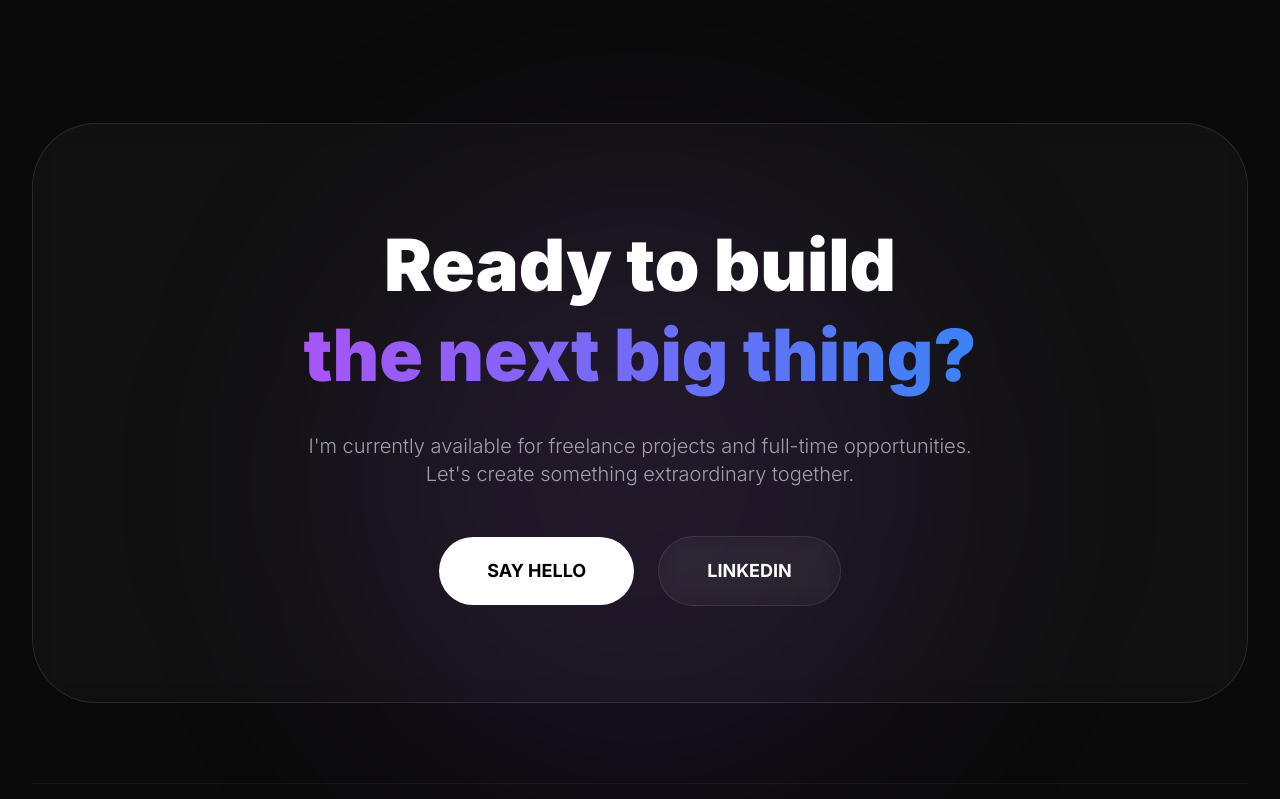
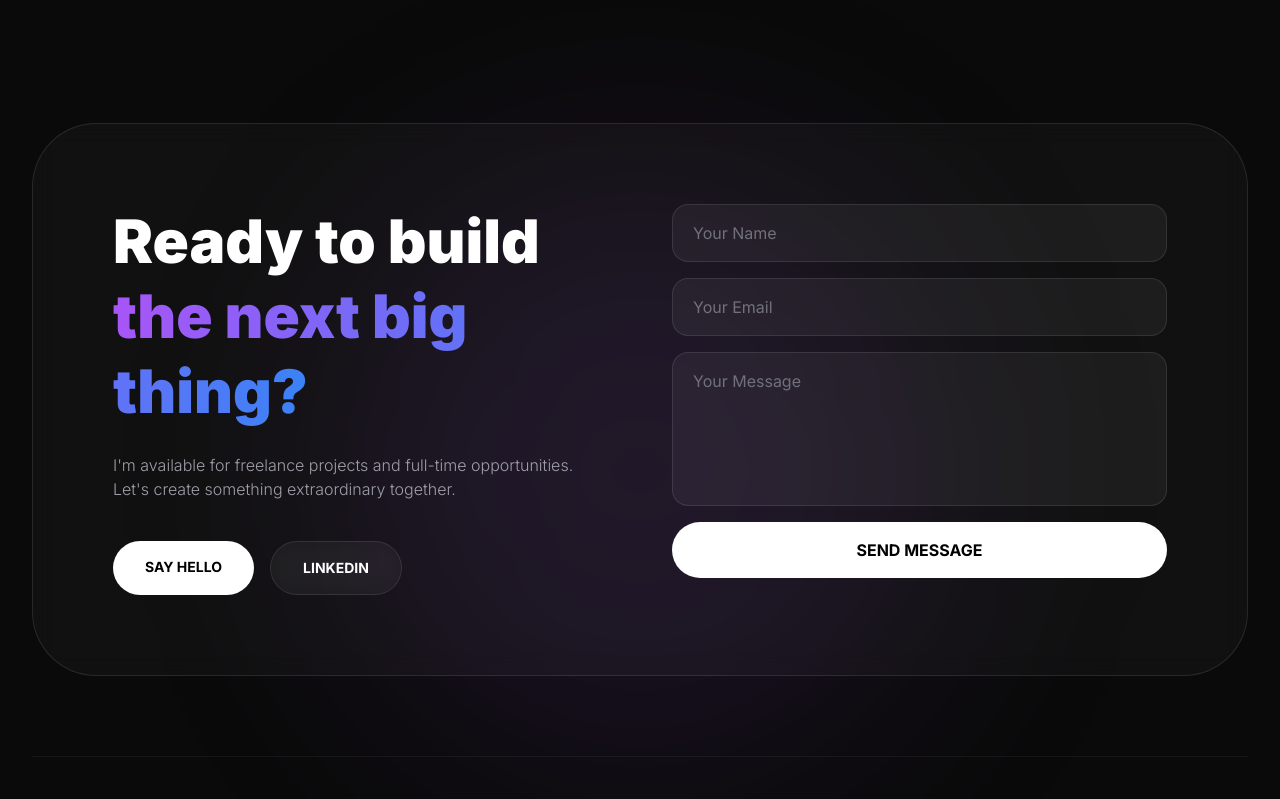
Before and after one commit to Ahmerkhan12/Portfolio, a Next.js app: page /about in a window 1280 px wide. Shown: the part 1280-2079 px from the top of the page. Built offline with nearby package versions, Linux system fonts and the light colour scheme.

Commit message:
added contact form

```diff
--- /dev/null
+++ b/app/api/contact/route.ts
@@ -0,0 +1,25 @@
+import { Resend } from "resend";
+import { NextResponse } from "next/server";
+
+const resend = new Resend(process.env.RESEND_API_KEY);
+
+export async function POST(req: Request) {
+  const { name, email, message } = await req.json();
+
+  if (!name || !email || !message) {
+    return NextResponse.json({ error: "All fields are required." }, { status: 400 });
+  }
+
+  const { error } = await resend.emails.send({
+    from: "Portfolio Contact <onboarding@resend.dev>",
+    to: "khanahmer526@gmail.com",
+    subject: `New message from ${name}`,
+    html: `<p><strong>Name:</strong> ${name}</p>
+           <p><strong>Email:</strong> ${email}</p>
+           <p><strong>Message:</strong><br/>${message}</p>`,
+  });
+
+  if (error) return NextResponse.json({ error: error.message }, { status: 500 });
+
+  return NextResponse.json({ success: true });
+}
--- a/components/Connect.tsx
+++ b/components/Connect.tsx
@@ -1,33 +1,49 @@
 "use client";
 
 import { motion } from "framer-motion";
+import { useState } from "react";
 
 export default function Connect() {
+  const [form, setForm] = useState({ name: "", email: "", message: "" });
+  const [status, setStatus] = useState<"idle" | "loading" | "success" | "error">("idle");
+
+  const handleSubmit = async (e: React.FormEvent) => {
+    e.preventDefault();
+    setStatus("loading");
+    const res = await fetch("/api/contact", {
+      method: "POST",
+      headers: { "Content-Type": "application/json" },
+      body: JSON.stringify(form),
+    });
+    setStatus(res.ok ? "success" : "error");
+    if (res.ok) setForm({ name: "", email: "", message: "" });
+  };
+
   return (
     <section id="connect" className="py-32 px-8 bg-[#0A0A0A] relative overflow-hidden">
-      {/* Background Glow */}
       <div className="absolute top-1/2 left-1/2 -translate-x-1/2 -translate-y-1/2 w-[600px] h-[600px] bg-purple-neon/10 blur-[120px] rounded-full pointer-events-none" />
 
-      <div className="max-w-7xl mx-auto relative z-10 text-center">
+      <div className="max-w-7xl mx-auto relative z-10">
         <motion.div
           initial={{ opacity: 0, scale: 0.9 }}
           whileInView={{ opacity: 1, scale: 1 }}
           viewport={{ once: true }}
-          className="glass p-16 md:p-24 rounded-[4rem] border border-white/10"
+          className="glass p-12 md:p-20 rounded-[4rem] border border-white/10"
         >
-          <h2 className="text-5xl md:text-7xl font-black mb-8 leading-tight">
+          <div className="grid md:grid-cols-2 gap-16 items-start">
+            {/* Left */}
+            <div>
+              <h2 className="text-5xl md:text-6xl font-black mb-6 leading-tight">
                 Ready to build <br />
                 <span className="text-gradient">the next big thing?</span>
               </h2>
-
-          <p className="text-xl text-zinc-400 mb-12 max-w-2xl mx-auto font-light">
-            I'm currently available for freelance projects and full-time opportunities. Let's create something extraordinary together.
+              <p className="text-zinc-400 mb-10 font-light">
+                I'm available for freelance projects and full-time opportunities. Let's create something extraordinary together.
               </p>
-
-          <div className="flex flex-col sm:flex-row gap-6 justify-center items-center">
+              <div className="flex flex-col sm:flex-row gap-4">
                 <a
                   href="mailto:khanahmer526@gmail.com"
-              className="px-12 py-5 bg-white text-black font-bold rounded-full hover:bg-zinc-200 transition-all active:scale-95 text-lg"
+                  className="px-8 py-4 bg-white text-black font-bold rounded-full hover:bg-zinc-200 transition-all active:scale-95 text-sm text-center"
                 >
                   SAY HELLO
                 </a>
@@ -35,10 +51,53 @@ export default function Connect() {
                   href="https://linkedin.com/in/ahmer-khan-8b895a230"
                   target="_blank"
                   rel="noopener noreferrer"
-              className="px-12 py-5 glass text-white font-bold rounded-full hover:bg-white/10 transition-all active:scale-95 text-lg"
+                  className="px-8 py-4 glass text-white font-bold rounded-full hover:bg-white/10 transition-all active:scale-95 text-sm text-center"
                 >
                   LINKEDIN
                 </a>
+              </div>
+            </div>
+
+            {/* Right — Contact Form */}
+            <form onSubmit={handleSubmit} className="flex flex-col gap-4">
+              <input
+                type="text"
+                placeholder="Your Name"
+                value={form.name}
+                onChange={(e) => setForm({ ...form, name: e.target.value })}
+                required
+                className="bg-white/5 border border-white/10 rounded-2xl px-5 py-4 text-white placeholder-zinc-500 focus:outline-none focus:border-purple-neon/50 transition-colors"
+              />
+              <input
+                type="email"
+                placeholder="Your Email"
+                value={form.email}
+                onChange={(e) => setForm({ ...form, email: e.target.value })}
+                required
+                className="bg-white/5 border border-white/10 rounded-2xl px-5 py-4 text-white placeholder-zinc-500 focus:outline-none focus:border-purple-neon/50 transition-colors"
+              />
+              <textarea
+                placeholder="Your Message"
+                rows={5}
+                value={form.message}
+                onChange={(e) => setForm({ ...form, message: e.target.value })}
+                required
+                className="bg-white/5 border border-white/10 rounded-2xl px-5 py-4 text-white placeholder-zinc-500 focus:outline-none focus:border-purple-neon/50 transition-colors resize-none"
+              />
+              <button
+                type="submit"
+                disabled={status === "loading"}
+                className="px-8 py-4 bg-white text-black font-bold rounded-full hover:bg-zinc-200 transition-all active:scale-95 disabled:opacity-50"
+              >
+                {status === "loading" ? "Sending..." : "SEND MESSAGE"}
+              </button>
+              {status === "success" && (
+                <p className="text-green-400 text-sm text-center">Message sent successfully!</p>
+              )}
+              {status === "error" && (
+                <p className="text-red-400 text-sm text-center">Something went wrong. Please try again.</p>
+              )}
+            </form>
           </div>
         </motion.div>
 
--- a/package.json
+++ b/package.json
@@ -18,6 +18,7 @@
     "next": "16.2.4",
     "react": "19.2.4",
     "react-dom": "19.2.4",
+    "resend": "^6.17.2",
     "tailwind-merge": "^3.5.0"
   },
   "devDependencies": {
```
Also changed, not shown: 1 other file (tests, documents, lock files or other folders). Lines whose indentation alone changed are shown as unchanged.
